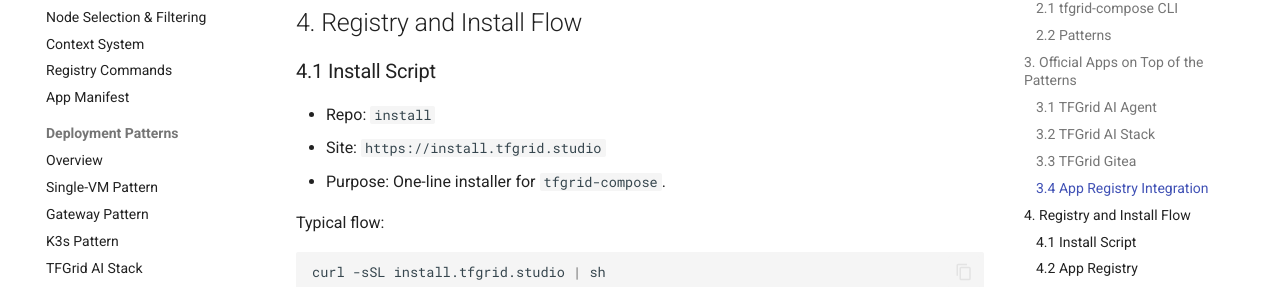
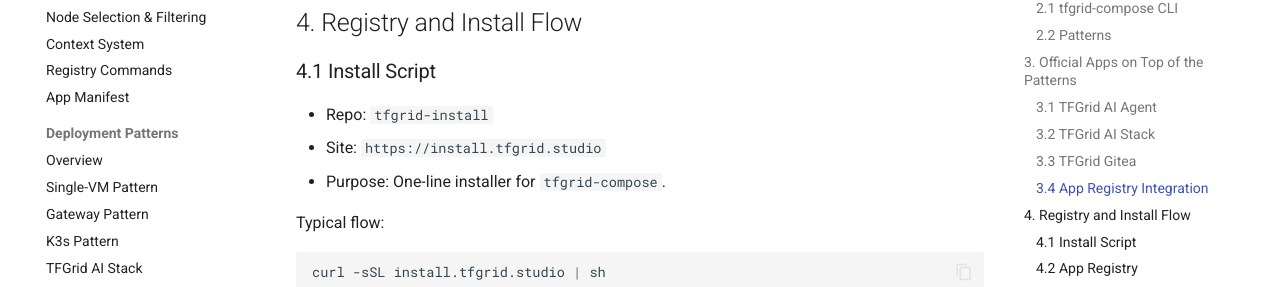
Before and after one commit to tfgrid-studio/tfgrid-docs, an MkDocs documentation site: the page built from docs/architecture/platform-map.md, in a window 1280 px wide and 900 px high, scrolled down 3588 px. Shown: the part 154-441 px from the top of the window. Built offline with MkDocs 1.6.1 and Material for MkDocs 9.7.7, drawn with Linux system fonts in a browser that asks for light colours; comment, search, counter and statistics services are not loaded; the version menu is left out; some of the changed text lies outside the part shown.

Commit message:
docs: Update install script repo name from install to tfgrid-install

```diff
--- a/docs/architecture/platform-map.md
+++ b/docs/architecture/platform-map.md
@@ -139,7 +139,7 @@
 
 ### 4.1 Install Script
 
-- Repo: `install`
+- Repo: `tfgrid-install`
 - Site: `https://install.tfgrid.studio`
 - Purpose: One-line installer for `tfgrid-compose`.
 
@@ -250,7 +250,7 @@
 | `tfgrid-gitea`    | App           | Standalone Gitea Git server                       |
 | `app-registry`    | Infra         | App registry consumed by `tfgrid-compose`         |
 | `registry-www`    | Site          | Frontend for registry.tfgrid.studio              |
-| `install`         | Site/Script   | One-line installer at install.tfgrid.studio       |
+| `tfgrid-install`  | Site/Script   | One-line installer at install.tfgrid.studio       |
 | `tfgrid-docs`     | Docs          | Documentation for all components (docs.tfgrid.studio) |
 | `tfgrid-www`      | Site          | Marketing site at tfgrid.studio                  |
 | `tfgrid-portal`   | App (planned) | Hosted web portal (SaaS)                          |
```
